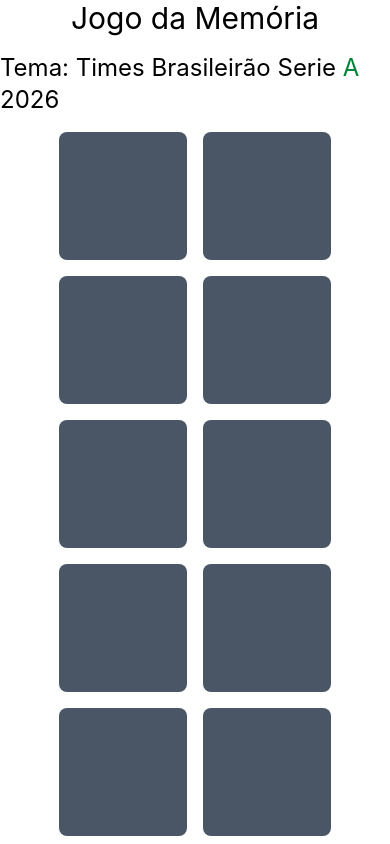
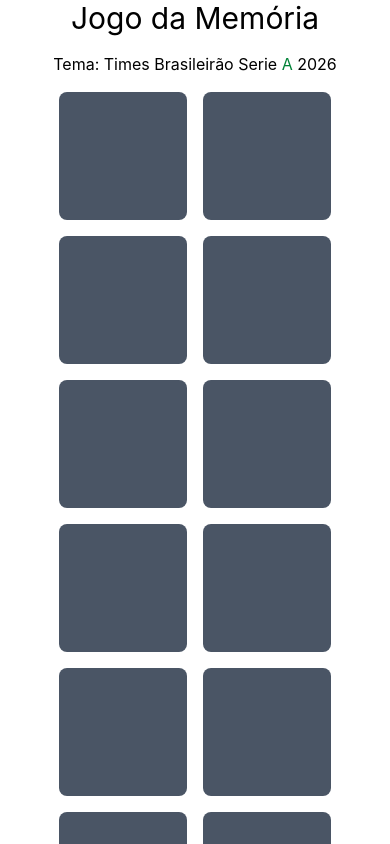
Before and after one commit to andre-arcanjo/jogo-da-memoria, a React (Vite) app: page / in a window 390 px wide. Shown: the top 844 px of the page. Built offline with nearby package versions, Linux system fonts and the light colour scheme.

Commit message:
style: modification in stylling

```diff
--- a/src/App.tsx
+++ b/src/App.tsx
@@ -76,27 +76,27 @@
   return (
     <div className="min-h-screen space-y-4 flex flex-col justify-center items-center">
       <h1 className="text-3xl">Jogo da Memória</h1>
-      <h2 className="text-2xl">Tema: Times Brasileirão Serie <span className="text-green-700">A</span> 2026</h2>
+      <h2 className="sm:text-2xl">Tema: Times Brasileirão Serie <span className="text-green-700">A</span> 2026</h2>
       <div className='flex flex-wrap justify-center gap-4'>
         {
           cards.map(time => (
             <button onClick={() => handleCardClick(time.id)} key={time.id} className='flex flex-col items-center gap-3 cursor-pointer'>
               {time.flipped ?
                 (
-                  <div className="w-32 h-32 flex flex-col items-center justify-center gap-2">
+                  <div className="w-32 h-32 bg-gray-200 flex flex-col items-center justify-center gap-2 rounded-lg">
                     <p>{time.name}</p>
                     <img src={time.image} alt={time.name} className='w-14 h-14' />
                   </div>
                 ) :
                 (
-                  <div className="bg-gray-600 w-32 h-32 rounded-lg">
+                  <div className="bg-gray-600 w-32 h-32 rounded-lg hover:bg-gray-800">
                   </div>
                 )}
             </button>
           ))
         }
         {hasWon &&
-        <h1 className="text-2xl">Você venceu! 🎉  <a className="bg-green-700 text-white p-1 rounded-lg hover:bg-green-500 transition-all" href="/">Começar novamente</a></h1>
+        <h1 className="sm:text-2xl">Você venceu! 🎉  <a className="bg-green-700 text-white p-1 rounded-lg hover:bg-green-500 transition-all" href="/">Começar novamente</a></h1>
         }
       </div>
     </div>
@@ -104,3 +104,8 @@
 }
 
 export default App
+
+//segunda:subir pro git alterações na estilização
+// terça: subir projeto versão final
+// quarta: fazer readme.md e postar no linkedin
+// futuramente: contador de tentativas e cronometro
```
